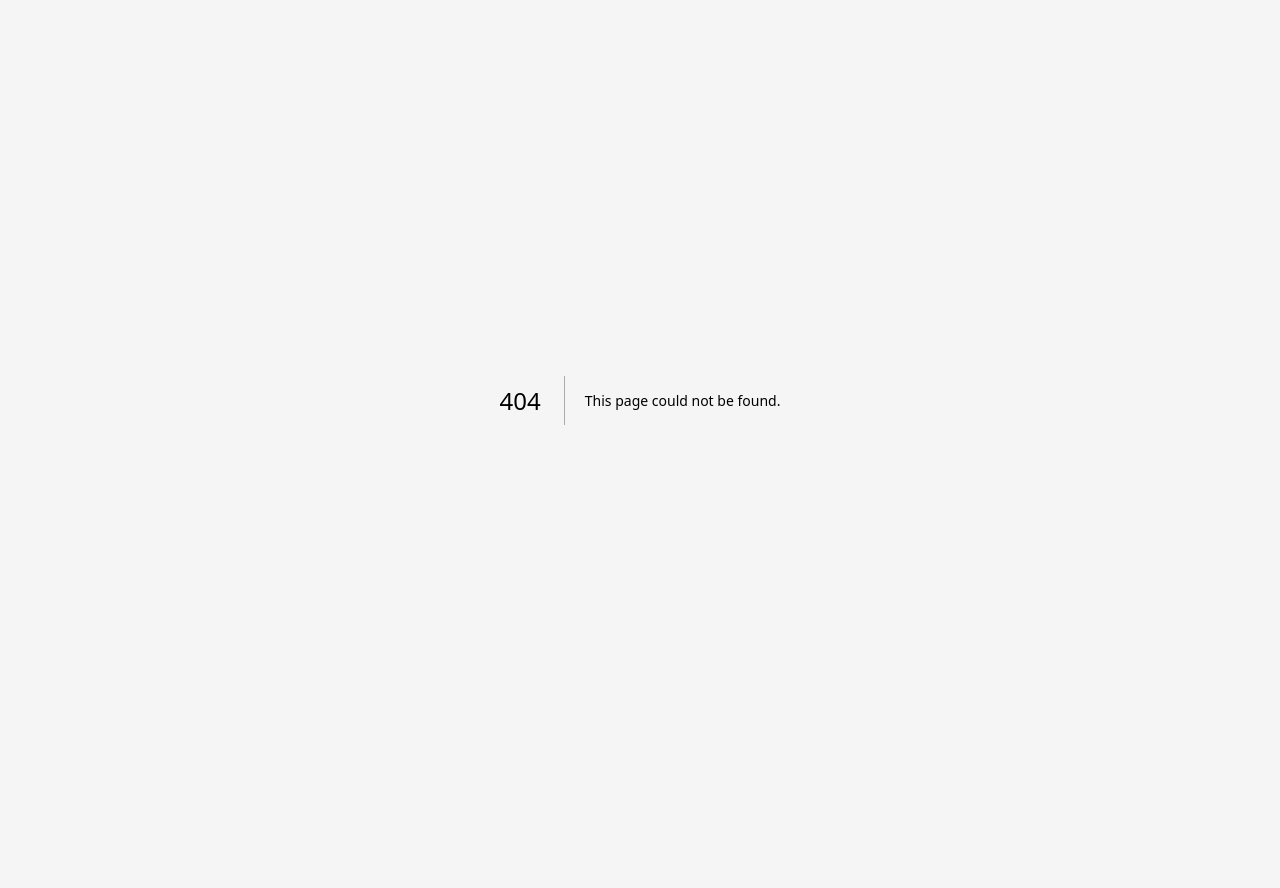
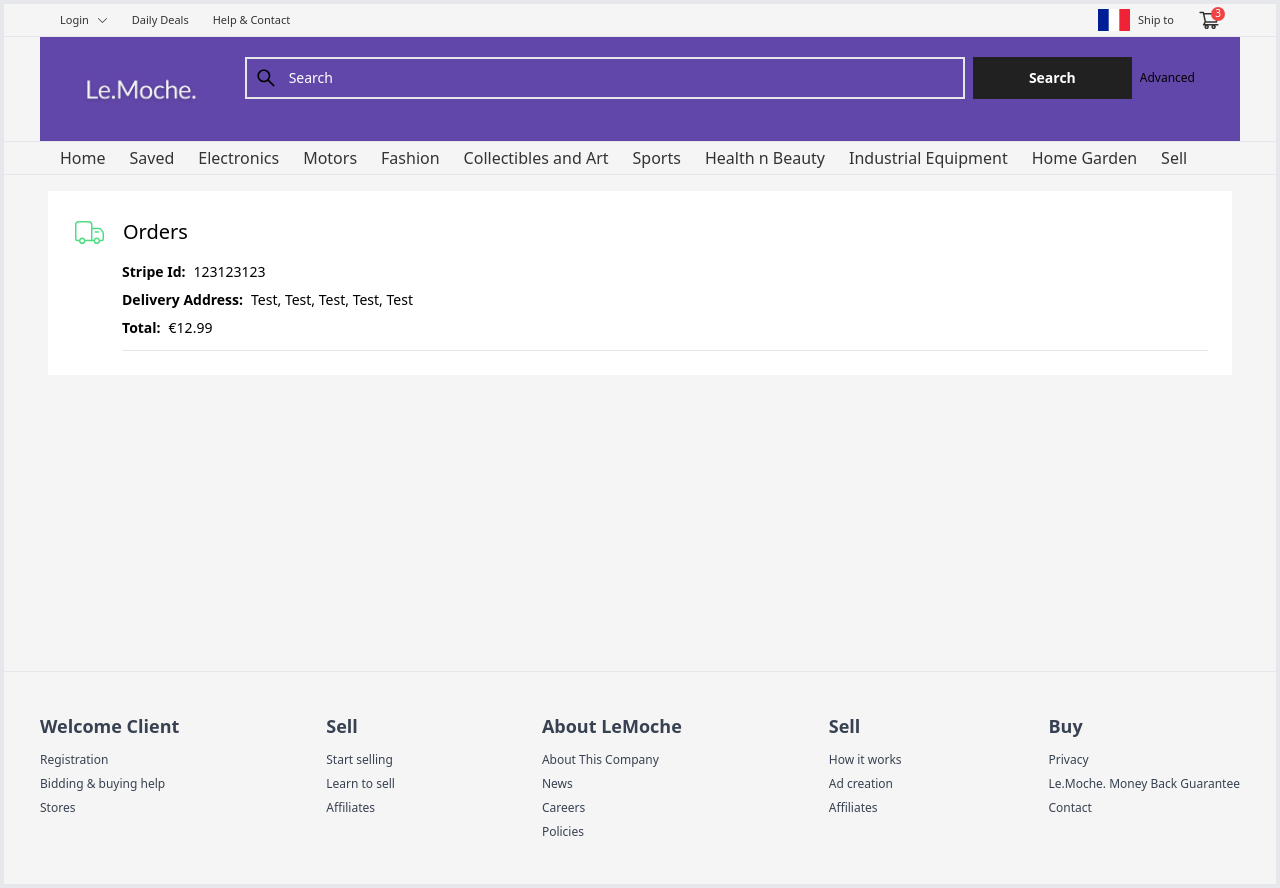
Before and after one commit to ricardomrcruz/craigsbrother_retail, a Next.js app: page /orders in a window 1280 px wide. Before the commit this address had no page. Before the commit the page ends 800 px from the top, so only its background shows below. Built offline with nearby package versions, Linux system fonts and the light colour scheme.

Commit message:
orders page

```diff
--- /dev/null
+++ b/app/orders/page.js
@@ -0,0 +1,93 @@
+"use client";
+
+import Link from "next/link";
+import MainLayout from "../layouts/MainLayout";
+import { CiDeliveryTruck } from "react-icons/ci";
+
+export default function Orders() {
+  const orders = [
+    {
+      id: 1,
+      stripe_id: "123123123",
+      name: "Test",
+      address: "Test",
+      zipcode: "Test",
+      city: "Test",
+      country: "Test",
+      total: 1299,
+      orderItem: [
+        {
+          id: 1,
+          title: "brown leather bag",
+          url: "https://picsum.photos/id/3",
+        },
+      ],
+    },
+  ];
+
+  return (
+    <>
+      <MainLayout>
+        <div
+          id="OrdersPage"
+          className="mt-4 max-w-[1200px] mx-auto px-2 min-h-[50vh]"
+        >
+          <div className="bg-white w-full p-6 min-h-[150px]">
+            <div className="flex items-center text-xl">
+              <CiDeliveryTruck className="text-green-400" size={35} />
+              <span className="pl-4">Orders</span>
+            </div>
+
+            {orders.length < 1 ? (
+              <div className="flex items-center justify-center ">
+                You have no order history
+              </div>
+            ) : null}
+
+            {orders.map((order) => (
+              <div key={order?.id} className="text-sm pl-[50px]">
+                <div className="border-b py-1">
+                  <div className="pt-2">
+                    <span className="font-bold mr-2">Stripe Id:</span>
+                    {order?.stripe_id}
+                  </div>
+
+                  <div className="pt-2">
+                    <span className="font-bold mr-2">Delivery Address:</span>
+                    {order?.name}, {order?.address}, {order?.zipcode},{" "}
+                    {order?.city}, {order?.country}
+                  </div>
+
+
+                  <div className="pt-2">
+                    <span className="font-bold mr-2">Total:</span>€
+                    {order?.total / 100}
+                  </div>
+
+
+                  <div className="flex items-center gap-4">
+                    {order?.orderItem.map((item) => (
+                      <div key={item.id} className="flex items-center">
+
+
+                        <Link
+                          href="/"
+                          className="py-1 hover:underline text-blue-500 font-bold "
+                        >
+
+
+                        </Link>
+
+
+                      </div>
+                    ))}
+                  </div>
+                </div>
+              </div>
+            ))}
+          </div>
+        </div>
+      </MainLayout>
+    </>
+  );
+}
```
